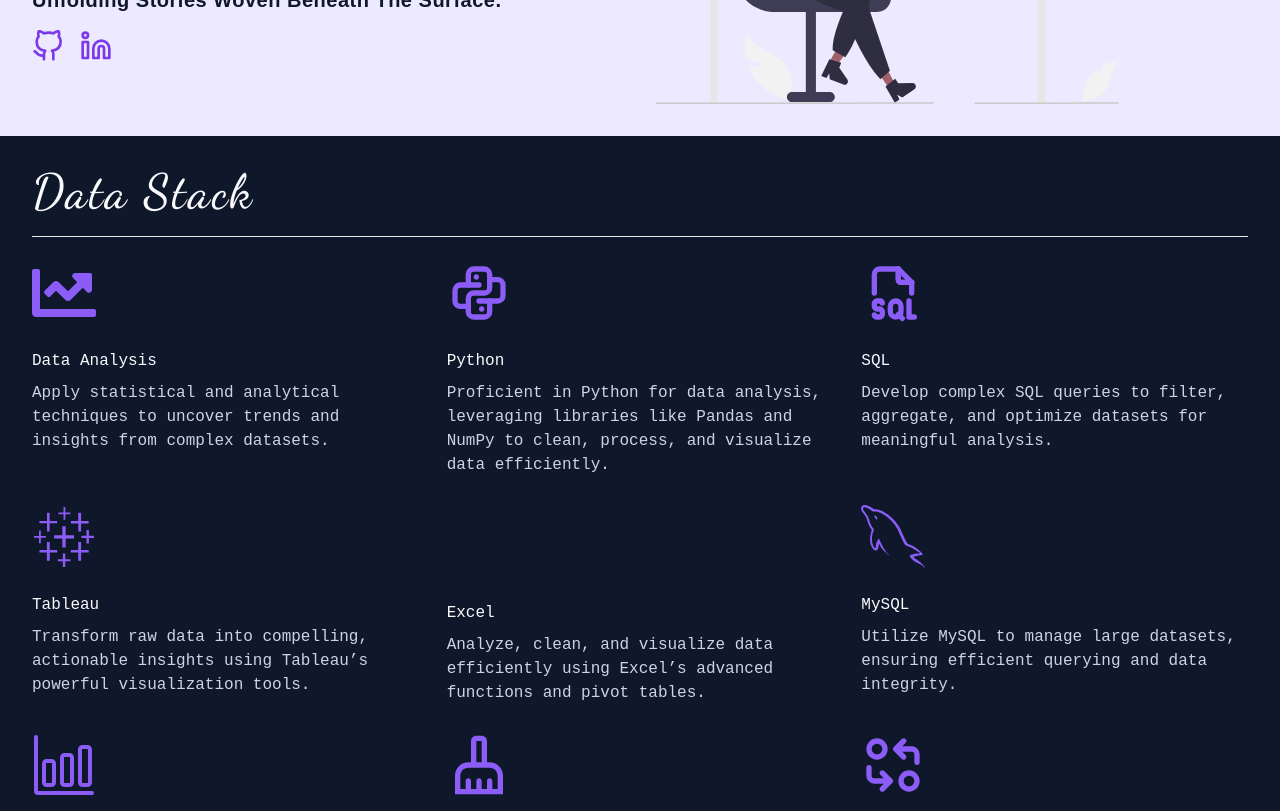
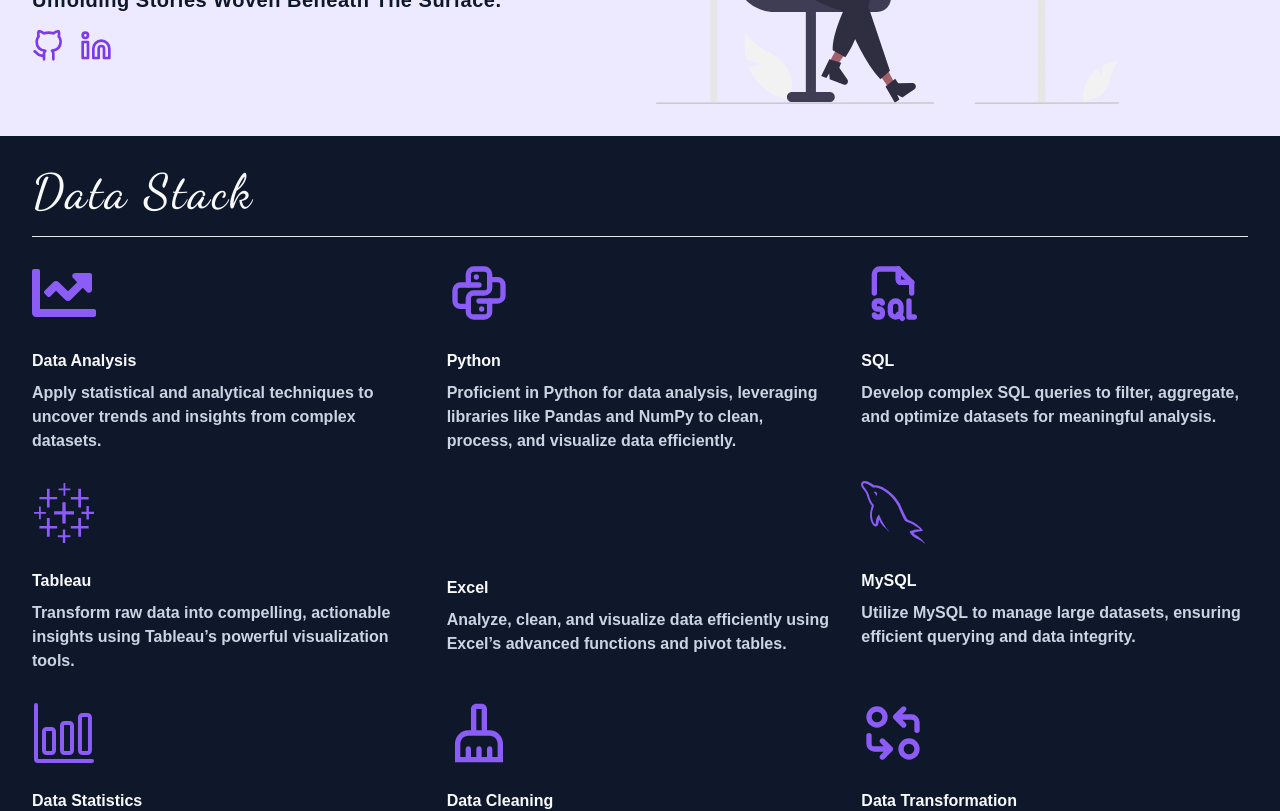
Before and after one commit to Aaliyah1699/SQL-Portfolio, a React (Vite) app: page / in a window 1280 px wide. Shown: the part 360-1171 px from the top of the page. Built offline with nearby package versions, Linux system fonts and the light colour scheme; some icons are missing; a web font is replaced by a local one.

Commit message:
Update skills

```diff
--- a/src/components/Skills.jsx
+++ b/src/components/Skills.jsx
@@ -5,7 +5,7 @@
 const Skills = () => {
     return (
         <section
-            className='py-8 align-element font-one text-slate-50'
+            className='py-8 align-element font-iana text-slate-50 font-semibold'
             id='skills'
         >
             <SectionTitle text='Data Stack' />
--- a/src/components/SkillsCard.jsx
+++ b/src/components/SkillsCard.jsx
@@ -2,7 +2,7 @@
     return (
         <article>
             <span>{icon}</span>
-            <h4 className='mt-6 font-bolder'>{title}</h4>
+            <h4 className='mt-6 font-extrabold'>{title}</h4>
             <p className='mt-2 text-slate-300'>{text}</p>
         </article>
     );
```
